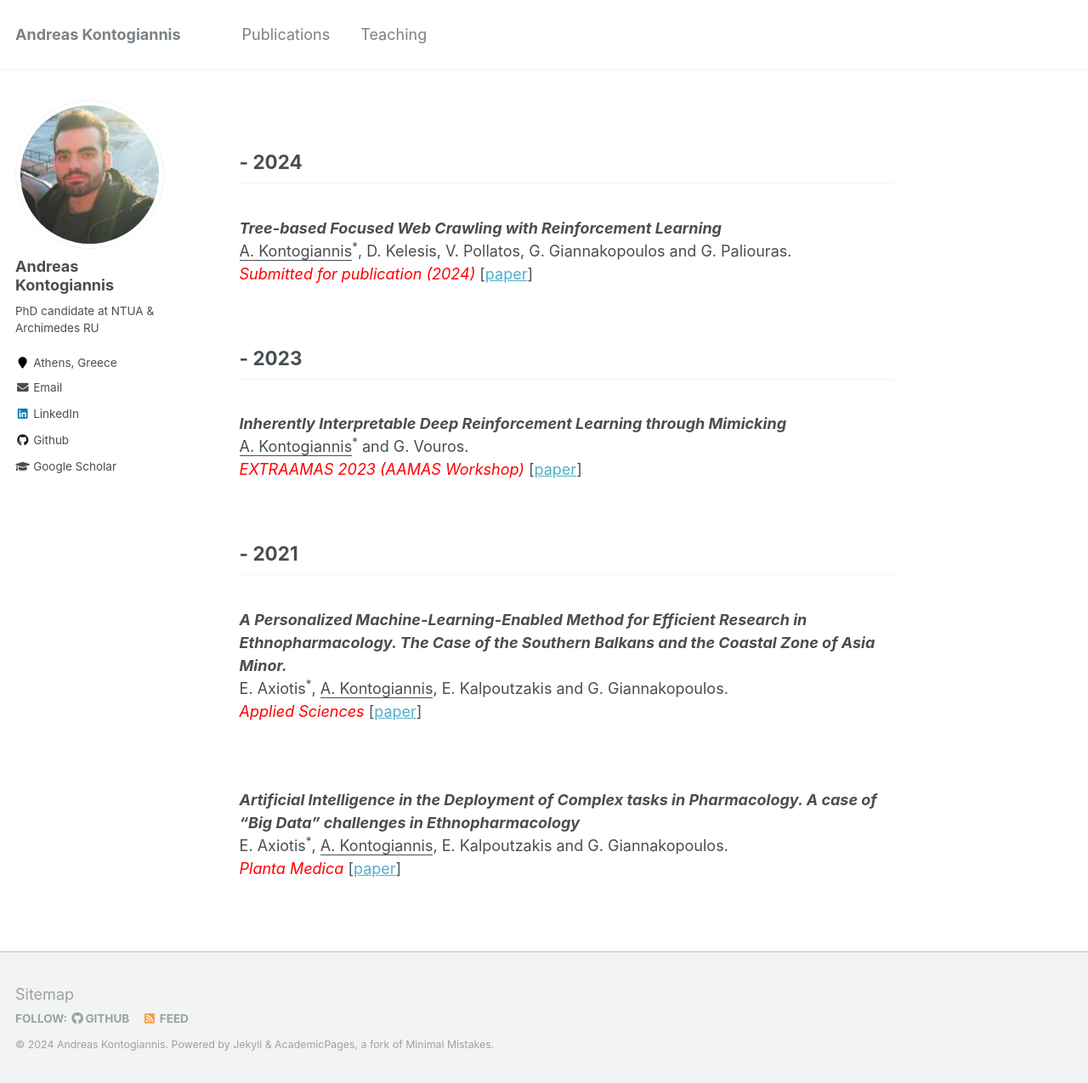
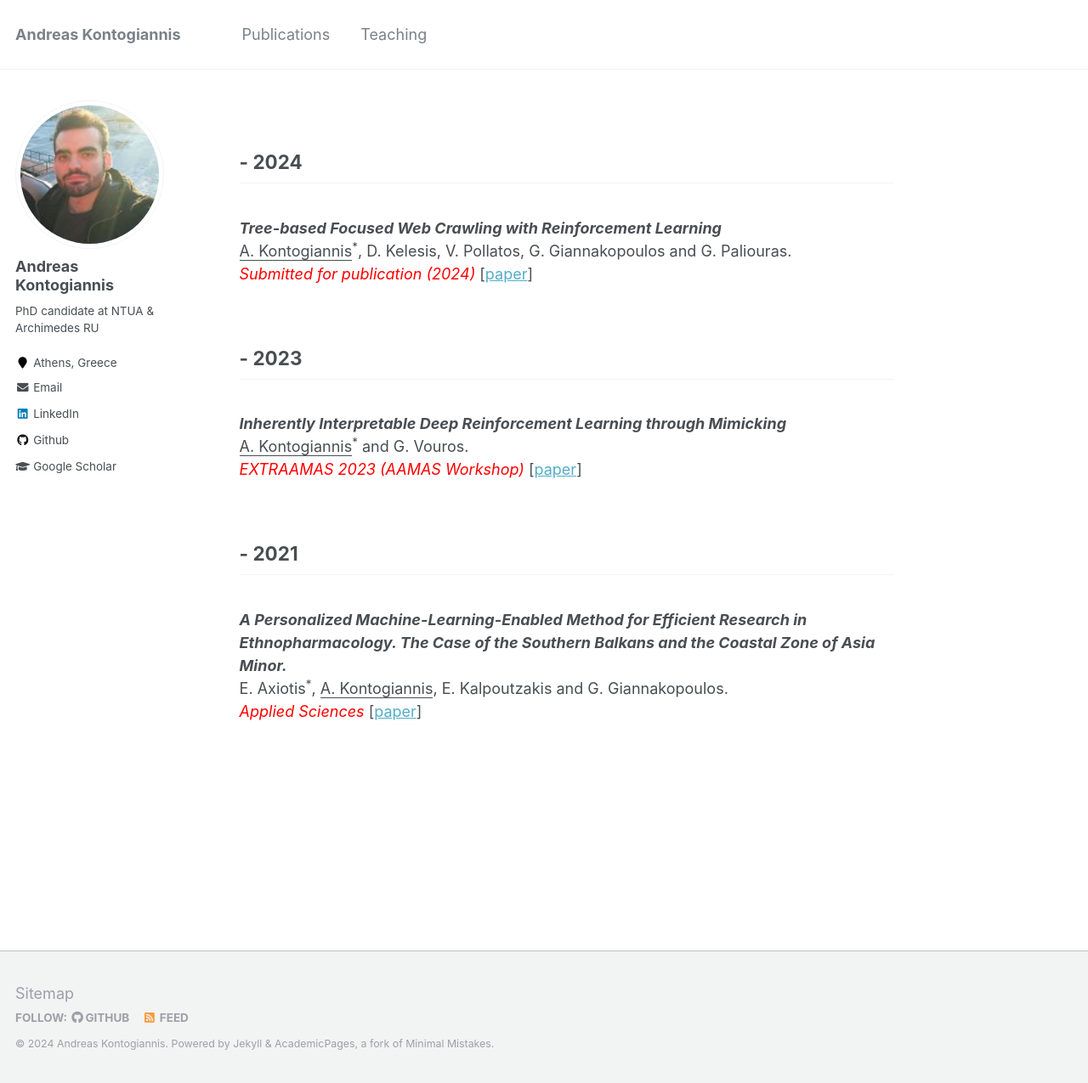
Before and after one commit to ddaedalus/ddaedalus.github.io, a Jekyll site: the page built from _pages/publications.md, in a window 1280 px wide and 1275 px high. Shown: the whole window at 85% size. Built offline with Jekyll 4.4.1, drawn with Linux system fonts in a browser that asks for light colours.

Commit message:
Update publications.md

```diff
--- a/_pages/publications.md
+++ b/_pages/publications.md
@@ -37,11 +37,3 @@ E. Axiotis<sup>*</sup>, <u>A. Kontogiannis</u>, E. Kalpoutzakis and G. Giannakop
 <br/>
 _<font color="red">Applied Sciences</font>_ [[paper](https://www.mdpi.com/2076-3417/11/13/5826)] <br/>
 <br/>
-
-<br/>
-<i><b> Artificial Intelligence in the Deployment of Complex tasks in Pharmacology. A case of “Big Data” challenges in Ethnopharmacology </b> </i>
-<br/>
-E. Axiotis<sup>*</sup>, <u>A. Kontogiannis</u>, E. Kalpoutzakis and G. Giannakopoulos.
-<br/>
-_<font color="red">Planta Medica</font>_ [[paper](https://www.thieme-connect.com/products/ejournals/html/10.1055/s-0041-1736771)] <br/>
-<br/>
```
